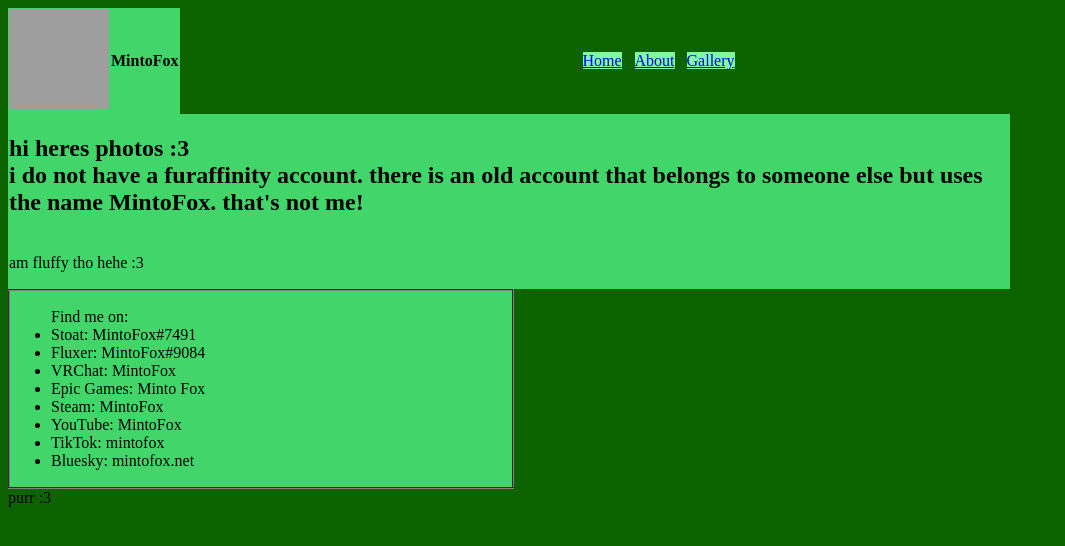
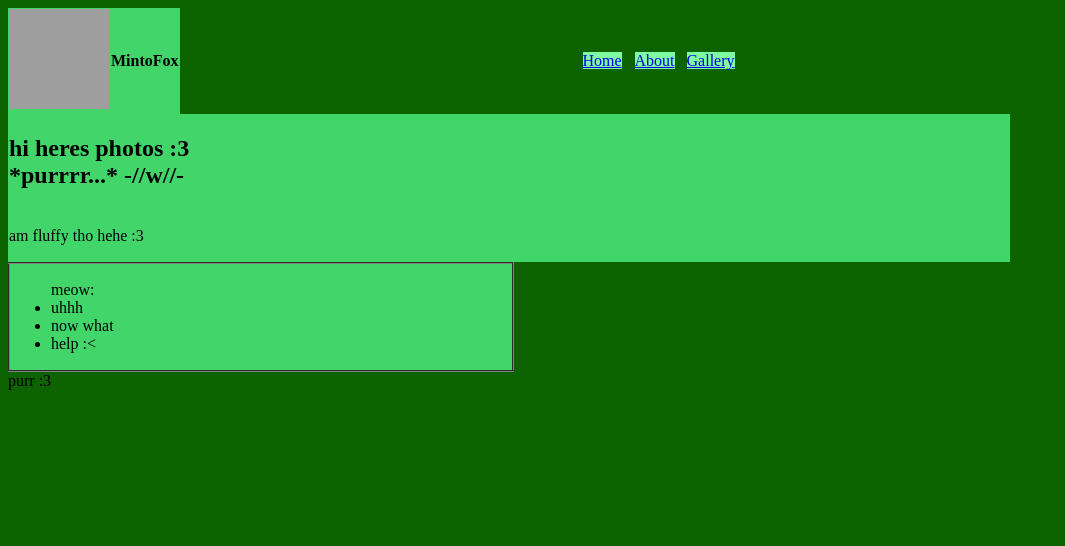
Before and after one commit to MintoFox/mintofox.github.io, a plain HTML site: page gallery.html in a window 1280 px wide. Shown: the whole page, without its empty margins (0-1065 px from the left). Drawn offline with Linux system fonts and the light colour scheme; grey boxes are pictures that could not be loaded.

Commit message:
Update gallery.html with new content and links

```diff
--- a/gallery.html
+++ b/gallery.html
@@ -23,7 +23,7 @@
 			<tr style="background-color:#42d66a">
 				<td width="1000" height="50"> <h2> hi heres photos :3
 <br>
-i do not have a furaffinity account. there is an old account that belongs to someone else but uses the name MintoFox. that's not me!</h2>
+*purrrr...* -//w//-</h2>
 			</tr>
 			<tr style="background-color:#42d66a">
 				<td> <p> am fluffy tho hehe :3 </p>
@@ -32,15 +32,10 @@ i do not have a furaffinity account. there is an old account that belongs to som
 		 <table border="2" style="border-collapse:collapse">
 			<tr style="background-color:#42d66a">
 				<td width="500">
-					<ul> Find me on:
-						<li> Stoat: MintoFox#7491
-						<li> Fluxer: MintoFox#9084
-						<li> VRChat: MintoFox
-						<li> Epic Games: Minto Fox
-						<li> Steam: MintoFox
-						<li> YouTube: MintoFox
-						<li> TikTok: mintofox
-						<li> Bluesky: mintofox.net
+					<ul> meow:
+						<li> uhhh
+						<li> now what
+						<li> help :<
 					</ul>
 		</table>
 		<footer> purr :3 </footer>
```
